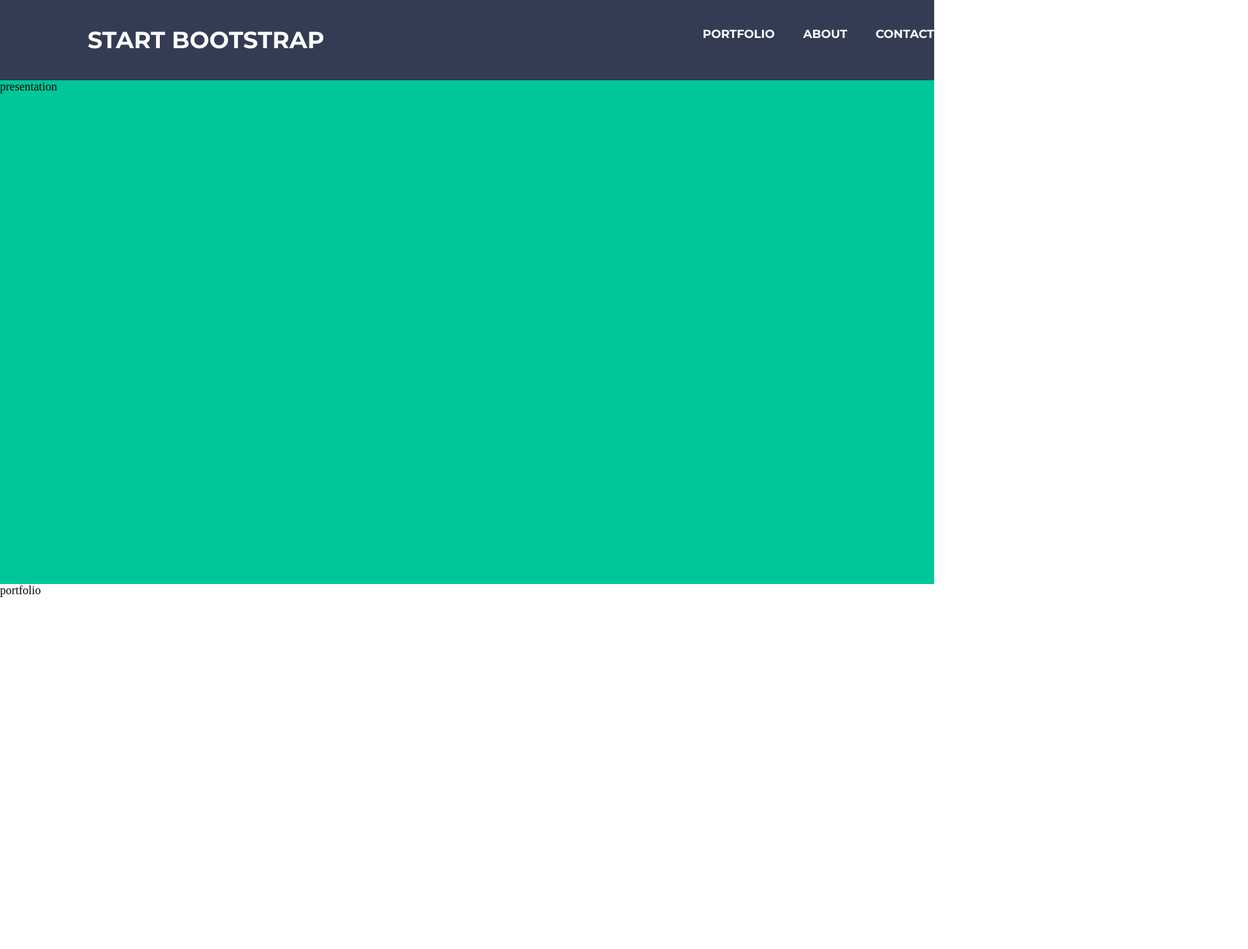
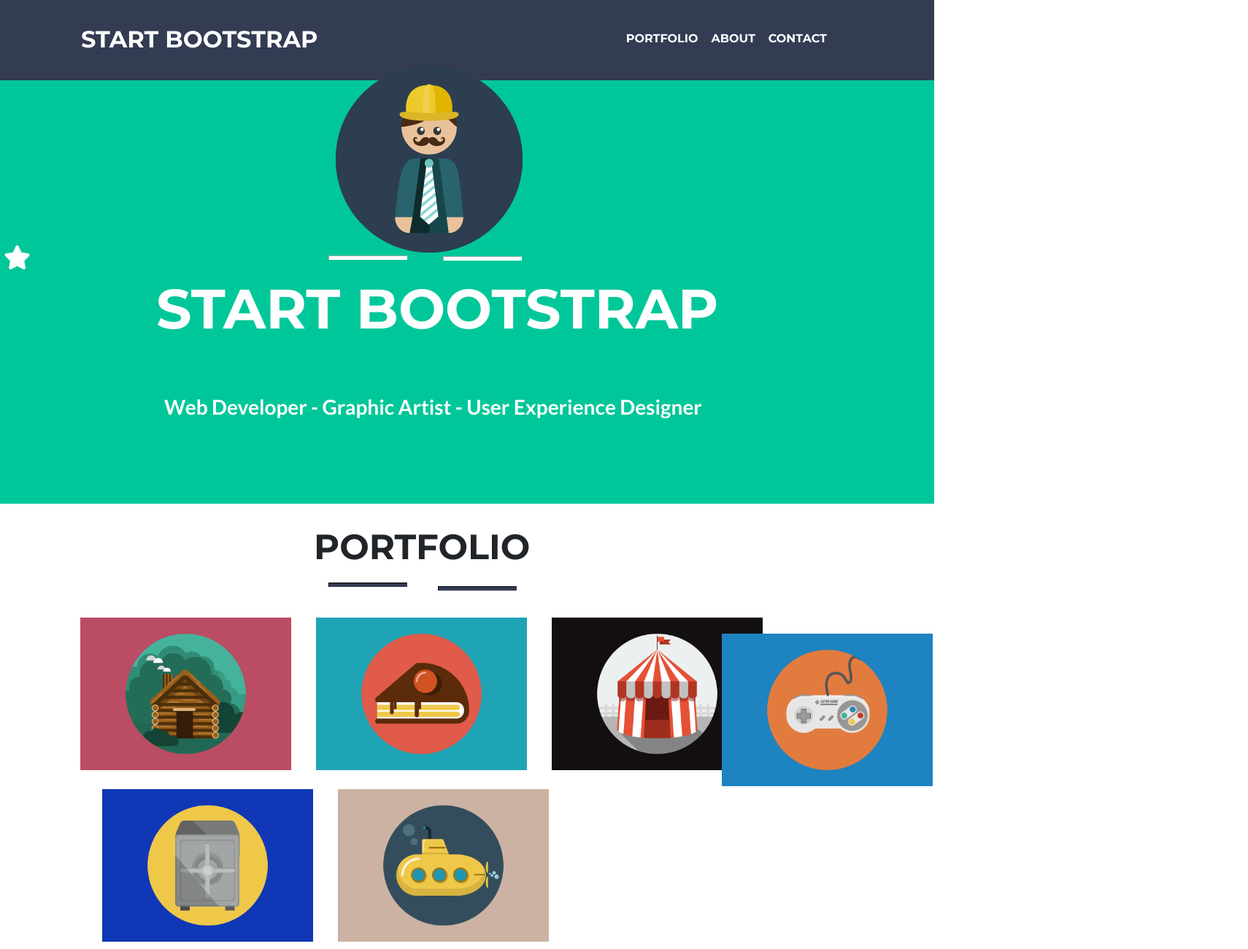
Before and after one commit to ImaginarioColectivo/freelancer, a plain HTML site: page index.html in a window 1280 px wide. Shown: the top 1300 px of the page at 73% size, 1710 px wide, since content can reach past the window. Drawn offline with Linux system fonts and the light colour scheme.

Commit message:
avance con error de espacio blanco lateral

```diff
--- a/css/main.css
+++ b/css/main.css
@@ -1,44 +1,55 @@
-*{
-	padding: 0px;
+* {
+	box-sizing: border-box;
 	margin: 0px;
-	box-sizing: border-box;
+	border-box:auto;
 }
+
+
 /* caja general que contiene las demas cajas*/
+
+
 .general-container{
-	padding: 0px;
-	box-sizing: border-box;
 	width: 100%;
+	margin-right: auto;
+	margin-left: auto;
+	padding-left: 0px;
+	padding-right: 0px;
 }
 /*caja del navegador del inicio*/
 .nav{
 	width: 100%;
 	height: 110px;
 	background-color: #333C53;
+	position: fixed;
 }
-/*START BOOTSTRAP*/
-.name{
+.navbar{
 	font-family: Montserrat;
-	font-style: normal;
+	font-size: 32px;
+	style:normal;
 	font-weight: bold;
-	line-height: 110px;
-	padding-left:120px;
-	font-size: 32px;
+	padding: 11px;
 	color: #fff;
+	border-color: #fff;
+	position: relative;
+	top: 34px;
+	left: 100px;
 }
+
 /*menu es ul*/
 .menu{
 	padding:0;
 	list-style: none;
 	display: inline-block;
 	float: right;
+	position: relative;
+	left: -147px;
+
 }
 
 .menu li{
 	display: inline-block;
-	padding-top: 35px;
-	padding-left: 35px;
-
-
+	padding-top: 43px;
+	padding-left: 14px;
 }
 
 
@@ -51,20 +62,256 @@
 	font-style: normal;
 	font-weight: bold;
 	font-size: 16px;
-	line-height: 24px;
 	color: #fff;
-
 }
-
-
-
-
-
 
 .presentation-container{
 	width: 100%;
 	height: 690px;
 	background-color: #00C799;
+}
+.profile{
+	position: relative;
+	top: 90px;
+	left: 460px;
+}
+
+.name{
+	font-family: Montserrat;
+	font-style: normal;
+	font-weight: bold;
+	font-size: 76px;
+	color: #fff;
+	position: relative;
+	top: 194px;
+	right: 46px;
+}
+
+.star-light{
+	position: inline-block
+}
+
+.line{
+	height: 6px;
+	width: 108px;
+	border-color: #fff;
+	padding:0px;
+	background-color: #fff;
+	position: relative;
+	top: 218px;
+	left: 455px;
+}
+
+.fa-star{
+	color: #fff;
+	font-size: 30px;
+	position: relative;
+	top: 200px;
+	left: 575px;
+}
+
+.second-line{
+	height: 6px;
+	width: 108px;
+	border-color: #fff;
+	padding:0px;
+	background-color: #fff;
+	position: relative;
+	top: 182px;
+	left: 607px;
+}
+
+.skills{
+	font-family: Lato;
+	font-style: normal;
+	font-size: 28px;
+	font-weight: 300px;
+	color: #fff;
+	position: relative;
+	top: 220px;
+	left: 225px;
+}
+
+.text-center{
+	font-family: Montserrat;
+	style:normal;
+	font-size: 48px;
+	font-weight: bold;
+	color: #212529;
+	position: relative;
+	top: 30px;
+	left: 430px;
+}
+
+.star-light-black{
+	position: inline-block
+}
+
+.line-black{
+	height: 6px;
+	width: 108px;
+	border-color: #333C53;
+	padding:0px;
+	background-color: #333C53;
+	position: relative;
+	top: 50px;
+	left: 450px;
+}
+
+.fa-star{
+	color: #333C53;
+	font-size: 30px;
+	position: relative;
+	padding: 0px;
+	top: 33px;
+	left: 565px;
+}
+
+
+.second-line-black{
+	height: 6px;
+	width: 108px;
+	border-color: #333C53;
+	padding:0px;
+	background-color: #333C53;
+	position: relative;
+	top: 16px;
+	left: 600px;
+}
+
+.galery {
+
+}
+
+.cabin{
+	margin:0px;
+	padding:0px;
+	height: 209px;
+	width: 289px;
+	position: relative;
+	top: 53px;
+	left: 110px;
+}
+
+.cake{
+	margin:0px;
+	padding:0px;
+	height: 209px;
+	width: 289px;
+	position: relative;
+	top: 53px;
+	left: 140px;
+
+}
+
+.circus{
+	margin:0px;
+	padding:0px;
+	height: 209px;
+	width: 289px;
+	position: relative;
+	top: 53px;
+	left: 170px;
+}
+
+.game{
+	margin:0px;
+	padding:0px;
+	height: 209px;
+	width: 289px;
+	position: relative;
+	top:75px;
+	left: 110px;
+
+}
+
+.safe{
+	margin:0px;
+	padding:0px;
+	height: 209px;
+	width: 289px;
+	position: relative;
+	top:75px;
+	left: 140px;
+}
+
+.submarine{
+	margin:0px;
+	padding:0px;
+	height: 209px;
+	width: 289px;
+	position: relative;
+	top:75px;
+	left: 170px;
+}
+
+/* section about*/
+
+.about{
+	text-align: center;
+}
+
+.title{
+	font-family: Montserrat;
+	style:normal;
+	font-weight: bold;
+	font-size: 48px;
+	color: #fff;
+	position: relative;
+	top: 53px;
+
+}
+
+
+.star-light{
+	position: inline-block
+}
+
+.line{
+	height: 6px;
+	width: 108px;
+	border-color: #fff;
+	padding:0px;
+	background-color: #fff;
+	position: relative;
+	top: 75px;
+	left: 450px;
+}
+
+.fa-star{
+	color: #fff;
+	font-size: 33px;
+	position: relative;
+	top: 55px;
+	left: 5px;
+}
+
+.second-line{
+	height: 6px;
+	width: 108px;
+	border-color: #fff;
+	padding:0px;
+	background-color: #fff;
+	position: relative;
+	top: 37px;
+	left: 607px;
+}
+
+.columns{
+
+	column-count: 2;
+	width: 550px;
+
+	text-align: left;
+	font-family: Lato;
+	style:normal;
+	font-weight: normal;
+	font-size: 20px;
+	color: #fff;
+	line-height: 30px;
+	position: relative;
+	top: 86px;
+	left: 270px;
 }
 
 .portfolio{
--- a/index.html
+++ b/index.html
@@ -8,21 +8,56 @@
 <script src="https://use.fontawesome.com/c555f55746.js"></script>
 <link rel="stylesheet" type="text/css" href="css/main.css">
 <body>
-	<section class="general-container"></section>
+	<section class="general-container">
 	<section class="nav">
-		<span class="name">START BOOTSTRAP</span>
+		<span class="navbar">START BOOTSTRAP</span>
 		<ul class="menu"> <!--menu del navegador-->
 		<li><a href="#">PORTFOLIO</a></li>
 		<li><a href="#">ABOUT</a></li>
 		<li><a href="#">CONTACT</a></li>
-	</ul>
+		</ul>
 	</section>
-	<section class="presentation-container">presentation</section>
-	<section class="portfolio">portfolio</section>
-	<section class="about">about</section>
+	<section class="presentation-container">
+		<img class="profile" src="assets/images/profile.png">
+		<span class="name">START BOOTSTRAP</span>
+		<div class="star-light">
+			<hr class="line"></hr>
+			<p class="fa fa-star"></p>
+			<hr class="second-line"></hr>
+		</div>
+		<span class="skills">Web Developer - Graphic Artist - User Experience Designer</span>
+	</section>
+	<section class="portfolio">
+		<h2 class="text-center">PORTFOLIO</h2>
+		<div class="star-light-black">
+		<hr class="line-black"></hr>
+		<p class="fa fa-star"></p>
+		<hr class="second-line-black"></hr>
+		</div>
+		<div class="galery">
+			<img class="cabin" src="assets/images/portfolio/cabin.png">
+			<img class="cake" src="assets/images/portfolio/cake.png">
+			<img class="circus" src="assets/images/portfolio/circus.png">
+			<img class="game" src="assets/images/portfolio/game.png">
+			<img class= "safe" src="assets/images/portfolio/safe.png">
+			<img class= "submarine" src="assets/images/portfolio/submarine.png">
+		</div>
+	</section>
+	<section class="about">
+		<h1 class="title">ABOUT</h1>
+		<div class="star-light">
+			<hr class="line"></hr>
+			<p class="fa fa-star"></p>
+			<hr class="second-line"></hr>
+		</div>
+		<div class="columns">
+			<p>Freelancer is a free bootstrap theme created by Start Bootstrap. The download includes the complete source files including HTML, CSS, and JavaScript as well as optional LESS stylesheets for easy customization.</p>
+			<p>Whether you're a student looking to showcase your work, a professional looking to attract clients, or a graphic artist looking to share your projects, this template is the perfect starting point!</p>
+		</div>
+	</section>
 	<section class="contact">contact-me</section>
 	<section class="footer">footer</section>
 	</div>
-
+	</section>
 </body>
 </html>
```
